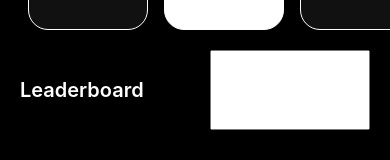
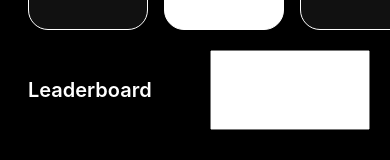
Before and after one commit to guillaumekrvr2/mvp-memo, a React Native app: screen /Community in a window 390 px wide. Shown: the part 188-348 px from the top of the page. Built offline with nearby package versions, Linux system fonts and the light colour scheme.

Commit message:
changing padding leaderboard

```diff
--- a/components/molecules/ModePicker/ModePicker.jsx
+++ b/components/molecules/ModePicker/ModePicker.jsx
@@ -8,7 +8,6 @@ export function ModePicker({
   selectedValue,
   onValueChange,
   options = [],      // [{ key, label }]
-  containerStyle,    // override container View
   pickerStyle,       // override Picker
 }) {
   return (
--- a/components/molecules/ModePicker/styles.js
+++ b/components/molecules/ModePicker/styles.js
@@ -7,7 +7,8 @@ export default StyleSheet.create({
     flexDirection: 'row',
     alignItems: 'center',
     justifyContent: 'space-between',
-    marginVertical: theme.spacing.xl,   // à la place de marginTop
+    marginVertical: theme.spacing.xl,
+    paddingLeft: theme.spacing.sm // à la place de marginTop
   },
   label: {
     color: theme.colors.textOnDark,
```
